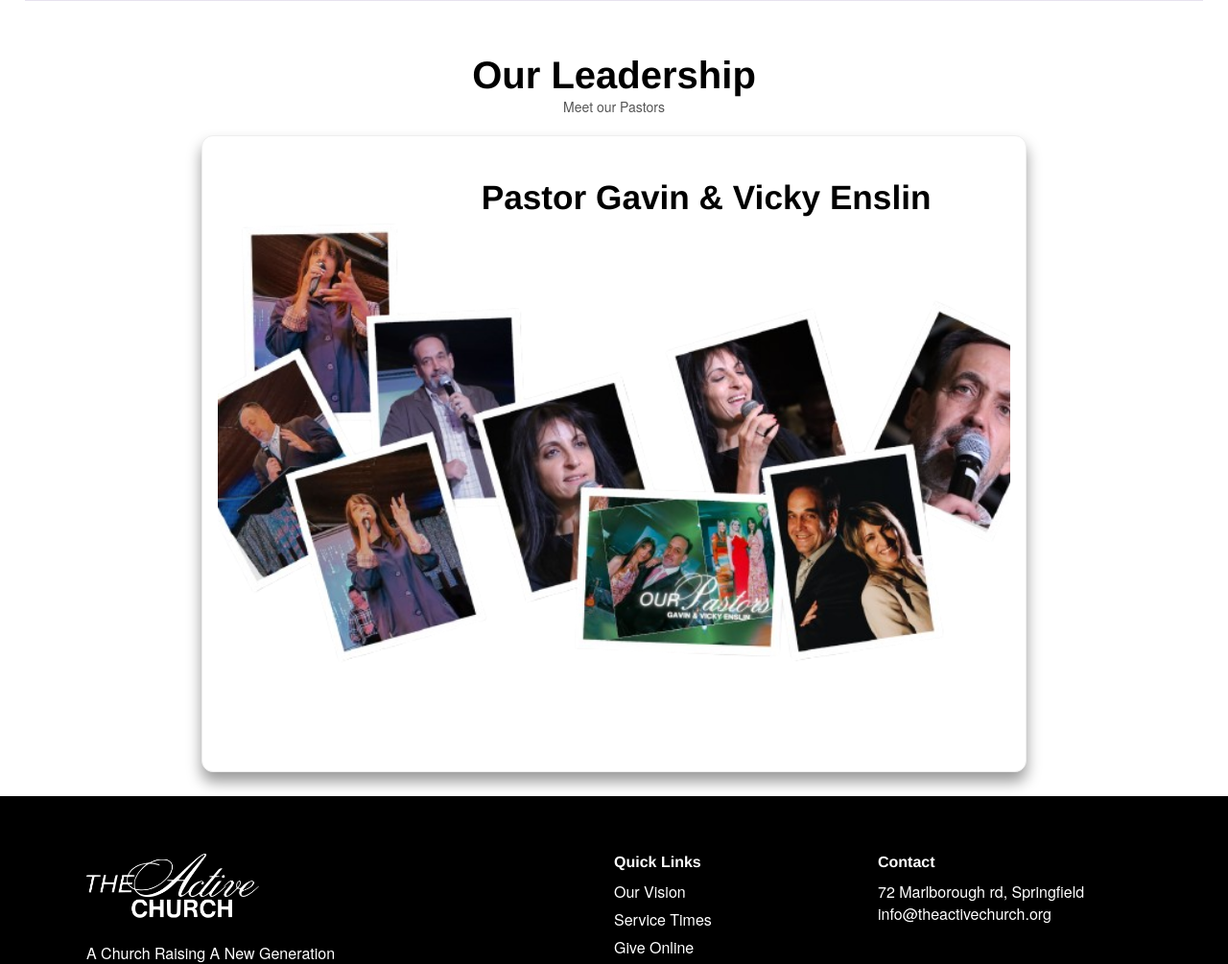
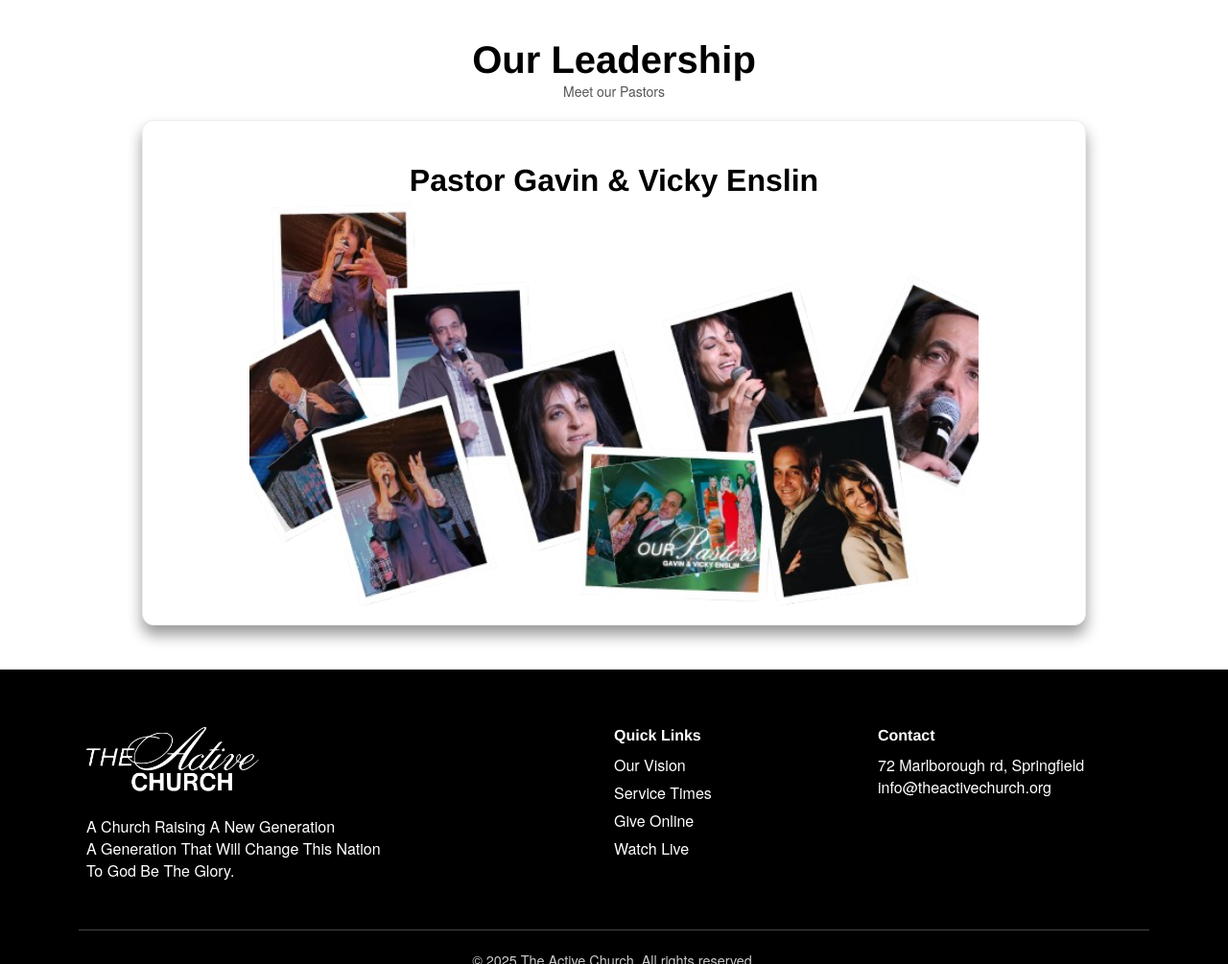
Before and after one commit to ElvieNtumba/Active-church, a website: page OurVision.html in a window 1280 px wide. Shown: the part 2300-3305 px from the top of the page at 96% size. Drawn offline with Linux system fonts and the light colour scheme; a web font is replaced by a local one.

Commit message:
fhome pageb  and contact page fixed

```diff
--- a/styles.css
+++ b/styles.css
@@ -811,18 +811,23 @@ footer .copyright {
 .webelive{
     width: 100%;
     text-align: center;
-    height: 25vh;
+    height: 15vh;
+    border: 1px solid #000;
+
     /* border: 1px solid; */
-    padding: 5% 0;
+    /* padding: 5% 0; */
 }
 .webelive{
 padding-top: '20px';
 }
+
+
 .banner4{
    padding: 2%;
   }
 
 .imagesss{
+  border: 1px solid #000;
   background-color: #fff;
   background-image:
   linear-gradient(rgba(255, 255, 255, 0.781), rgba(255, 255, 255, 0.719)
@@ -831,7 +836,7 @@ padding-top: '20px';
   background-size: cover;
   background-position: center;
   background-repeat: no-repeat;
-  height: 80vh;
+  height: 78vh;
   backdrop-filter: blur(3px);
 }
 
@@ -891,30 +896,68 @@ padding-top: '20px';
 }
 
 .card1 {
-  max-width: 70%;
-  height: 83vh;
-  margin: 0 auto;
+  width: 80%;
+  margin: 20px auto;
   padding: 16px;
   border: 1px solid #eee;
   border-radius: 12px;
   box-shadow: 0 10px 15px rgba(0, 0, 0, 0.4);
   background-color: #fff;
-  margin: 0 auto;
-}
-
+  display: flex;
+  flex-direction: column;
+  align-items: center;
+  box-sizing: border-box;
+  height: auto; /* Let height grow naturally */
+}
+
+/* Image wrapper */
 .pastors-image {
   width: 100%;
   border-radius: 12px;
-  display: block; /* makes margin auto work horizontally */
-  margin: 0 auto;
-}
-
+  overflow: hidden;
+  display: flex;
+  justify-content: center;
+}
+
+/* Image scales fully with the card */
+.card1 img {
+  width: 80%;
+  height: auto;
+  /* border: 1px solid #000; */
+  border-radius: 12px;
+  object-fit: cover;
+}
+
+/* Text styles */
 .pastors-name {
   margin-top: 20px;
-  margin-right: 10%;
-  font-size: 2.2rem;
-  text-align: right;
-}
+  font-size: 2rem;
+  text-align: center;
+  word-wrap: break-word;
+}
+
+/* === Responsive Breakpoints === */
+@media screen and (max-width: 768px) {
+  .card1 {
+    padding: 14px;
+  }
+
+  .pastors-name {
+    font-size: 1.6rem;
+  }
+}
+
+@media screen and (max-width: 480px) {
+  .card1 {
+    padding: 12px;
+  }
+
+  .pastors-name {
+    font-size: 1.4rem;
+  }
+}
+
+
 
 /* watch live page */
 
```
